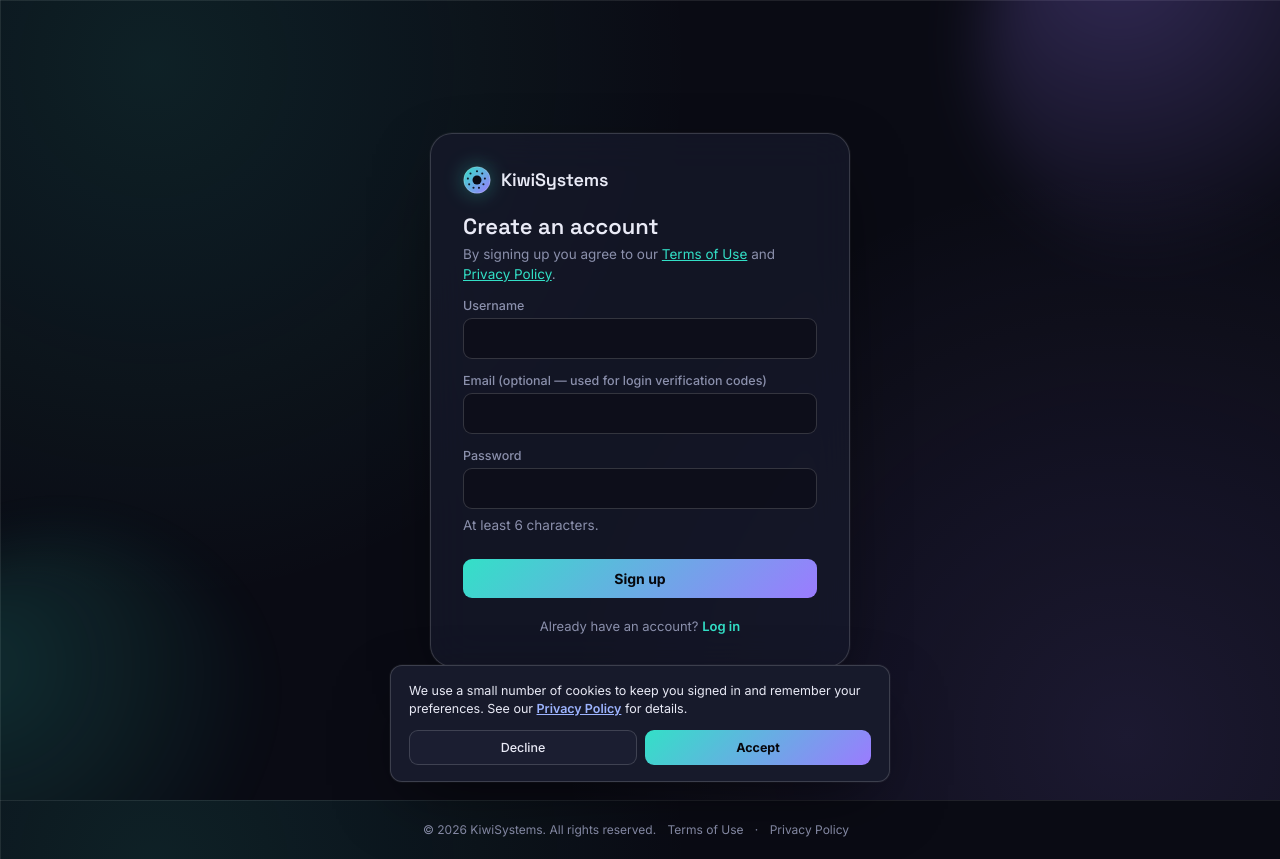
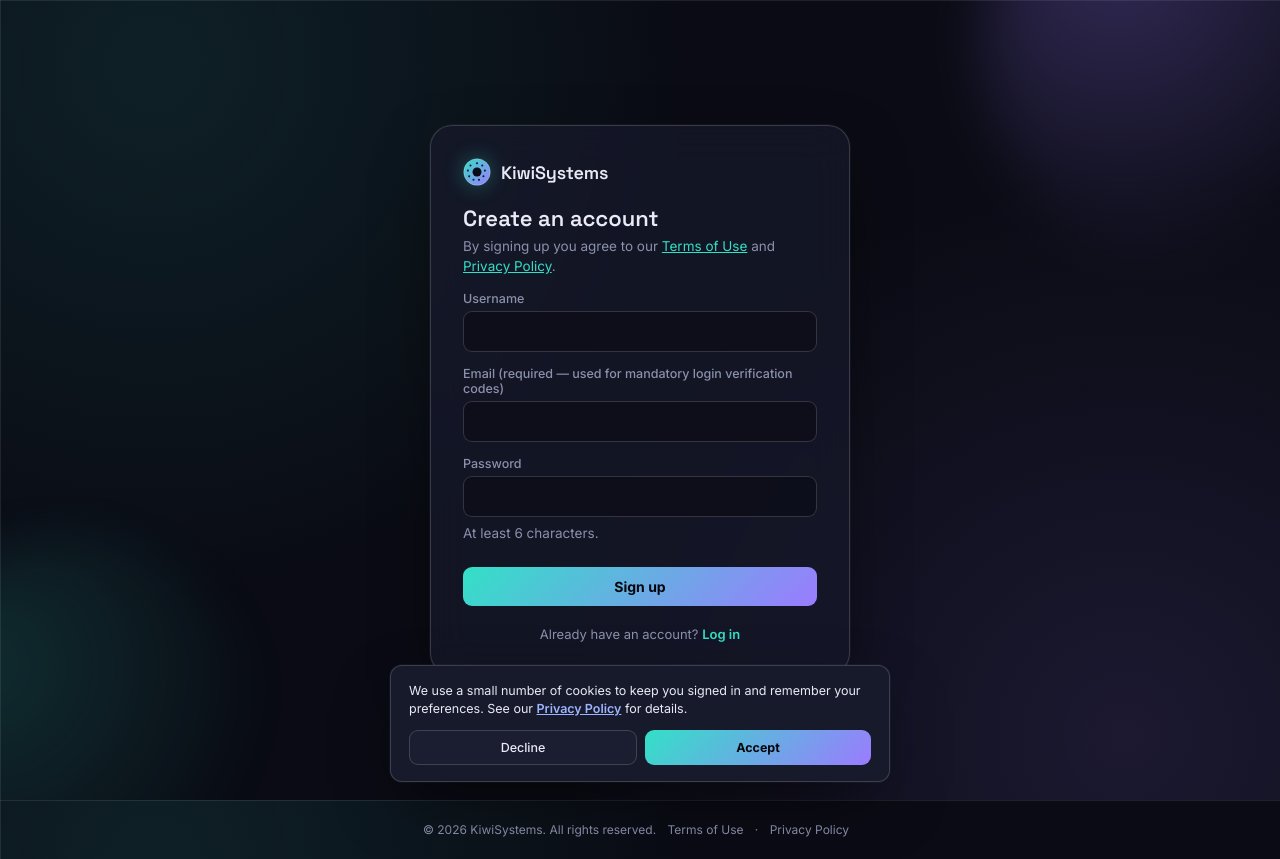
Before and after one commit to KiwiSystems-ee/KiwiSystems-AI, a Flask app: page /signup in a window 1280 px wide. Run offline with Flask 3, Linux system fonts and the light colour scheme.

Commit message:
Update signup form to include email as required field

```diff
--- a/templates/signup.html
+++ b/templates/signup.html
@@ -7,28 +7,30 @@
 </head>
 <body>
 
-<div class="page-center">
+<main class="page-center">
   <div class="card">
     {% include '_brand.html' %}
     <h2>Create an account</h2>
     <p>By signing up you agree to our <a href="/terms">Terms of Use</a> and <a href="/privacy">Privacy Policy</a>.</p>
 
-    <label for="username">Username</label>
-    <input type="text" id="username" autocomplete="username">
+    <form onsubmit="event.preventDefault(); doSignup();">
+      <label for="username">Username</label>
+      <input type="text" id="username" autocomplete="username">
 
-    <label for="email">Email (optional — used for login verification codes)</label>
-    <input type="email" id="email" autocomplete="email">
+      <label for="email">Email (required — used for mandatory login verification codes)</label>
+      <input type="email" id="email" autocomplete="email" required>
 
-    <label for="password">Password</label>
-    <input type="password" id="password" autocomplete="new-password" onkeydown="if(event.key==='Enter') doSignup()">
-    <p style="margin-top:6px;">At least 6 characters.</p>
+      <label for="password">Password</label>
+      <input type="password" id="password" autocomplete="new-password" aria-describedby="password-hint">
+      <p id="password-hint" style="margin-top:6px;">At least 6 characters.</p>
 
-    <button class="primary" onclick="doSignup()">Sign up</button>
-    <div class="error" id="error"></div>
+      <button class="primary" type="submit">Sign up</button>
+      <div class="error" id="error" role="alert"></div>
+    </form>
 
     <div class="switch-link">Already have an account? <a href="/login">Log in</a></div>
   </div>
-</div>
+</main>
 
 <footer class="site-footer">
   &copy; {{ copyright_year }} {{ brand }}. All rights reserved.
@@ -48,6 +50,10 @@ async function doSignup() {
     errorEl.textContent = 'Username and password are required.';
     return;
   }
+  if (!email) {
+    errorEl.textContent = 'Email is required — login uses mandatory verification codes.';
+    return;
+  }
 
   const res = await fetch('/api/signup', {
     method: 'POST',
```
